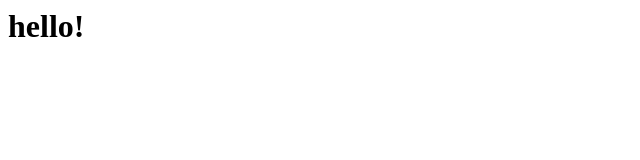
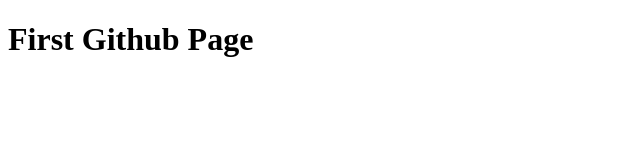
Before and after one commit to murriae/dgm2740, a plain HTML site: page index.html in a window 1280 px wide. Shown: the whole page, without its empty margins (0-640 px from the left). Drawn offline with Linux system fonts and the light colour scheme.

Commit message:
Update index.html

```diff
--- a/index.html
+++ b/index.html
@@ -1 +1,11 @@
-<h1>hello!<h1>
+<!--------------------- HTML STUFF -------------->
+<!doctype html>
+<html lang="en">
+<head>
+<meta charset="UTF-8">
+<title>My First Page</title>
+</head>
+<body>
+  <h1>First Github Page<h1>
+</body>
+</html>
```
